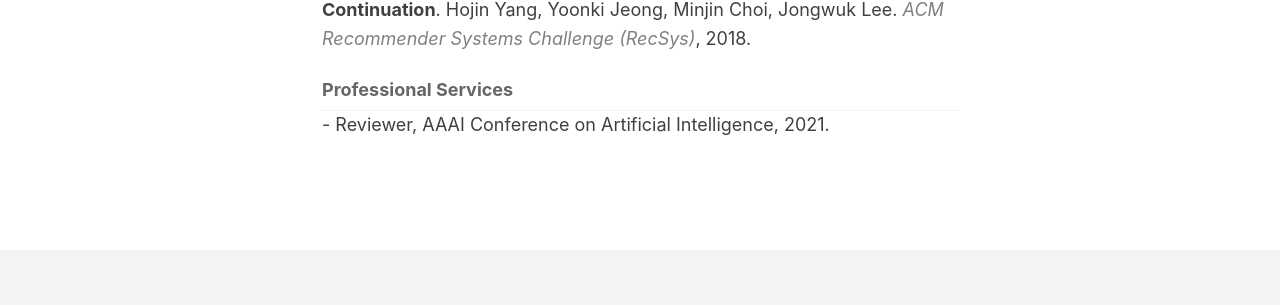
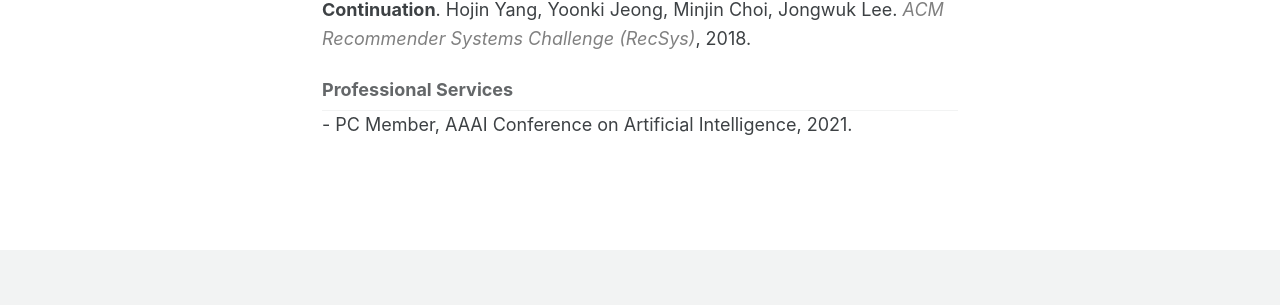
Before and after one commit to hojinYang/hojinYang.github.io, a Jekyll site: the page built from index.html, in a window 1280 px wide and 900 px high, scrolled down 788 px. Shown: the part 485-790 px from the top of the window. Built offline with Jekyll 4.4.1, drawn with Linux system fonts in a browser that asks for light colours; cached includes are drawn as plain includes; nearby versions of some CDN libraries; the list of posts is cut into pages by our own code.

Commit message:
Update home.html

```diff
--- a/_layouts/home.html
+++ b/_layouts/home.html
@@ -42,7 +42,7 @@ Hojin Yang, Yoonki Jeong, Minjin Choi, Jongwuk Lee.
 <font color="gray"><i>ACM Recommender Systems Challenge (RecSys)</i></font>, 2018.
 
 <h3 class="archive__subtitle"> Professional Services </h3>
-- Reviewer, AAAI Conference on Artificial Intelligence, 2021.
+- PC Member, AAAI Conference on Artificial Intelligence, 2021.
 
 </div>
 </font>
```
